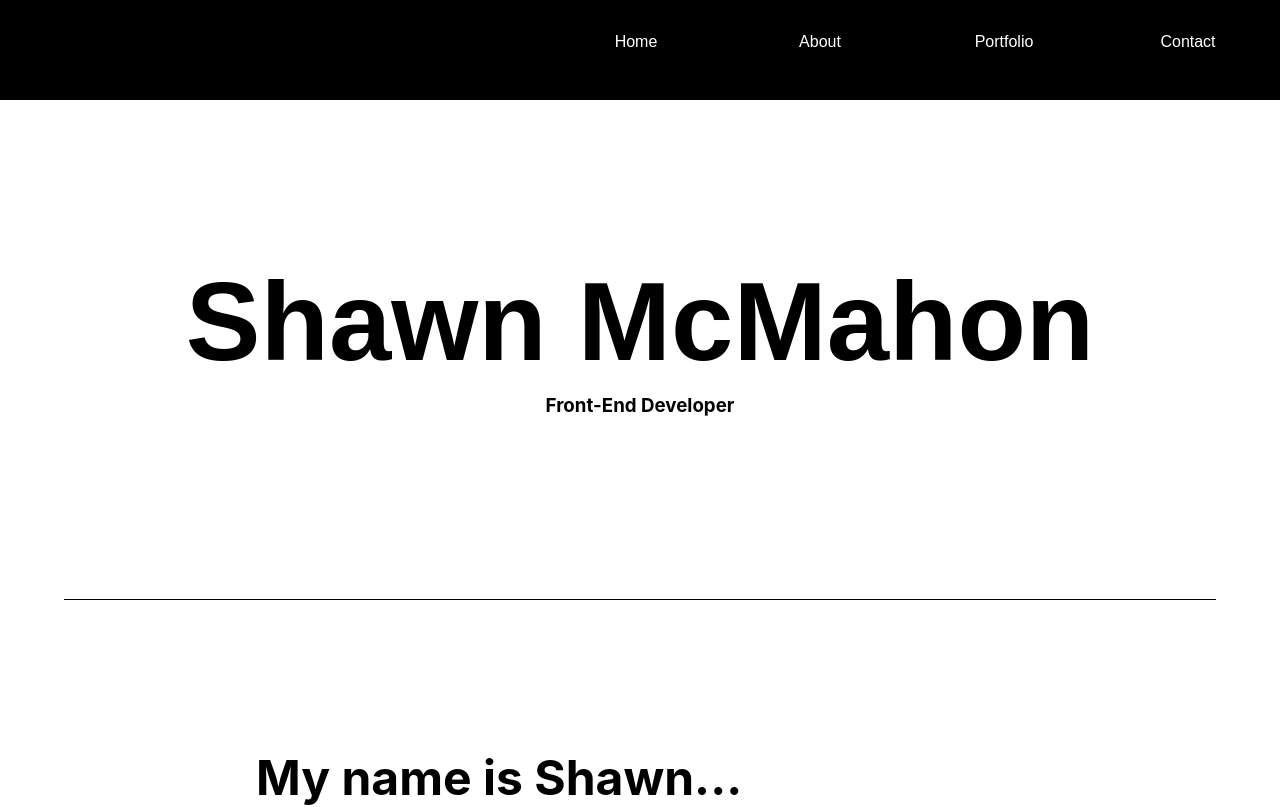
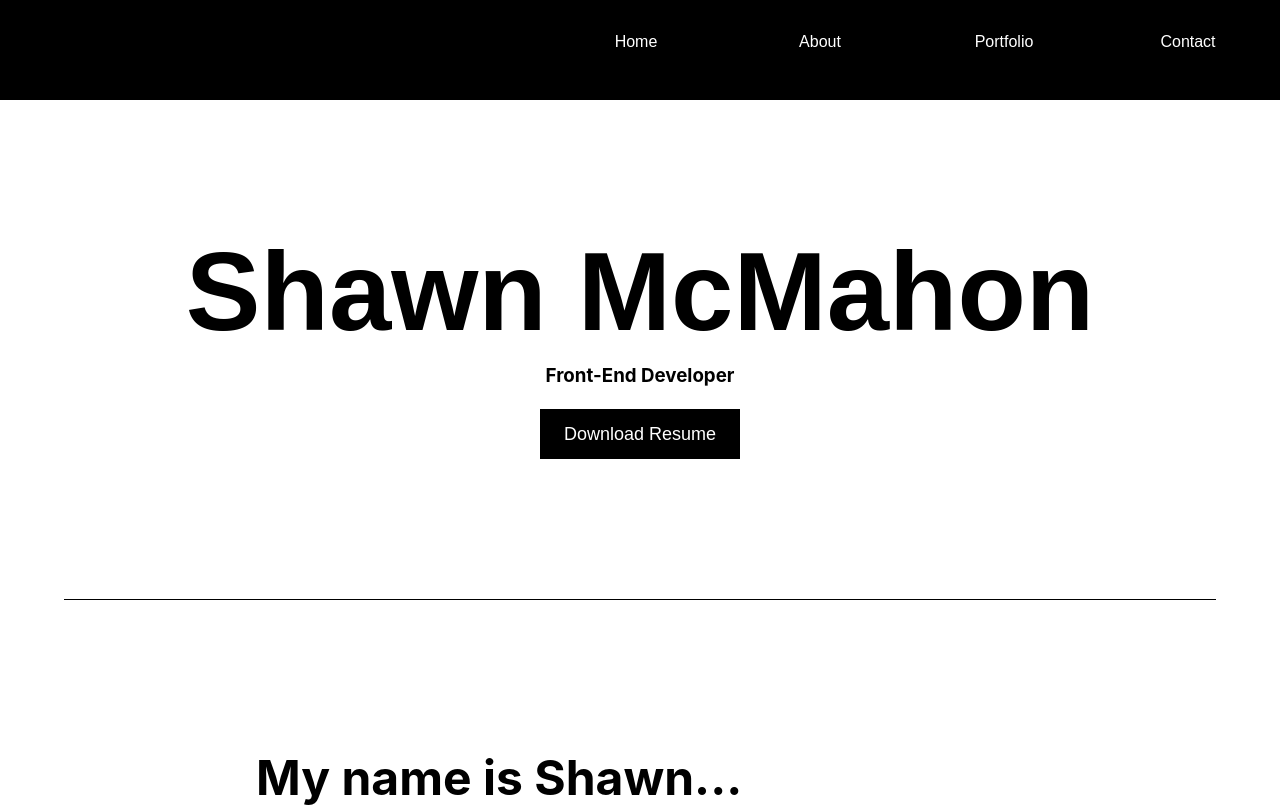
Before and after one commit to shawnmcmahon/portfolio, a React (Create React App) app: page / in a window 1280 px wide. Shown: the top 807 px of the page. Built offline with nearby package versions, Linux system fonts and the light colour scheme.

Commit message:
Switch project button a hrefs to functions that open windows in new tabs

```diff
--- a/src/Components/Header/Header.css
+++ b/src/Components/Header/Header.css
@@ -38,3 +38,9 @@
 header {
   position: fixed;
 }
+
+
+.scrolling-active {
+  background-color: rgba(0, 0, 0, 0.2);
+  box-shadow: 0 3px 1rem black;
+}
--- a/src/Components/Home/Home.css
+++ b/src/Components/Home/Home.css
@@ -18,8 +18,6 @@
   font-weight: 300;
   line-height: 1.25;
 }
-
-
 
 
 
@@ -53,6 +51,7 @@
   display: flex;
   flex-direction: column;
   justify-content: center;
+  align-items: center;
 }
 
 .home-name {
@@ -77,6 +76,24 @@
   margin: 0px;
   text-align: center;
   line-height: 3;
+}
+
+.resume-button {
+  background-color: black;
+  display: flex;
+  justify-content: center;
+  align-self: center;
+  align-items: center;
+  text-align: center;
+  color: white;
+  font-weight: 400;
+  line-height: 1;
+  font-size: 18px;
+  padding: 10px 20px 10px 20px;
+  margin: 5px 0 5px 0;
+  width: 200px;
+  height: 50px;
+  border: none;
 }
 
 
--- a/src/Components/Home/Home.js
+++ b/src/Components/Home/Home.js
@@ -2,6 +2,11 @@ import city from '../../assets/city1.jpeg';
 import './Home.css';
 
 const Home = () => {
+
+  const openResumeTab = () => {
+    window.open('https://drive.google.com/file/d/1VfROQKUVu3f8b2sRP3eUIkWAxM9QQEMc/view?usp=sharing')
+  }
+
   return (
     <section className="home-container" id="home">
       <div className="introduction-container">
@@ -9,6 +14,7 @@ const Home = () => {
           <div className="name-container">
             <h1 className="name">Shawn McMahon</h1>
             <h3 className="tagline">Front-End Developer</h3>
+            <button className="resume-button" onClick={openResumeTab}>Download Resume</button>
           </div>
         </section>
         <section className="section-container about" id="about">
--- a/src/Components/Project/Project.css
+++ b/src/Components/Project/Project.css
@@ -90,9 +90,10 @@
   color: white;
   font-weight: 400;
   line-height: 1;
-  font-size: 16px;
-  padding: 10px 10px 10px 10px;
+  font-size: 14px;
+  padding: 10px 20px 10px 20px;
   margin: 5px 0 5px 0;
+  width: 50px;
 
 }
 
--- a/src/Components/Project/Project.js
+++ b/src/Components/Project/Project.js
@@ -14,13 +14,21 @@ const Project = ({project}) => {
     console.log(event.target.id)
   }
 
+  const visitRepo = () => {
+    window.open(project.githubRepo)
+  }
+
+  const visitSite = () => {
+    window.open(project.deployedSite)
+  }
+
   return (
     <article className="project-outter-container">
       <div className="project-description-container">
         <h3 className="project-title">{project.title}</h3>
         <div className="project-button-container">
-          <a href={project.githubRepo}><button className="project-button">Github Repo </button></a>
-          {!!project.deployedSite && <a href={project.deployedSite}><button className="project-button">Deployed Site</button></a>}
+          <button className="project-button" onClick={visitRepo}>Github Repo </button>
+          {!!project.deployedSite && <button className="project-button" onClick={visitSite}>Deployed Site</button>}
         </div>
         <p className="label">Date Completed</p>
             <p className="value">{project.dateCompleted}</p>
```
